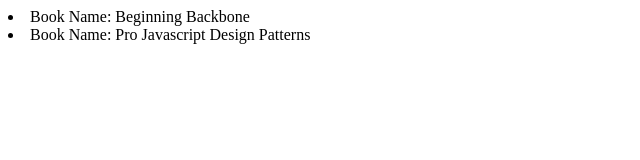
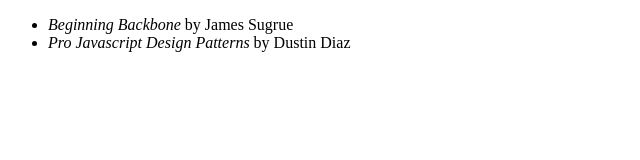
Before and after one commit to HiroyukiImura/WebApplicationDemo, a website: page index.html in a window 1280 px wide. Shown: the whole page, without its empty margins (0-640 px from the left). Drawn offline with Linux system fonts and the light colour scheme.

Commit message:
Define template in index.html

```diff
--- a/index.html
+++ b/index.html
@@ -9,6 +9,17 @@
 <body>
     <div id="libraryViewSection"></div>
 
+    <script type="text/template" id="library-template">
+        <ul>
+            <% for (var i = 0; i < library.length; i++) { %>
+                <% var book = library[i]; %>
+                    <li>
+                        <em><%= book.name %></em> by
+                        <%= book.author %>
+                    </li>
+                    <% } %>
+        </ul>
+    </script>
     <script src="js/external/jquery-3.2.1.min.js"></script>
     <script src="js/external/underscore-min.js"></script>
     <script src="js/external/backbone-min.js"></script>
--- a/js/hello.js
+++ b/js/hello.js
@@ -35,11 +35,12 @@
         console.log("View is created");
         this.render();
     },
+    template: _.template($("#library-template").html()),
     render: function () {
-        this.collection.forEach(function (book) {
-            this.$el.append("<li id=\"" + book.get("name") + "\">Book Name: " + book.get("name") + "</li>");
-        }, this);
-        return this;
+        var self = this;
+        var output = self.template({ 'library': self.collection.toJSON() });
+        self.$el.append(output);
+        return self;
     }
 });
 
```
